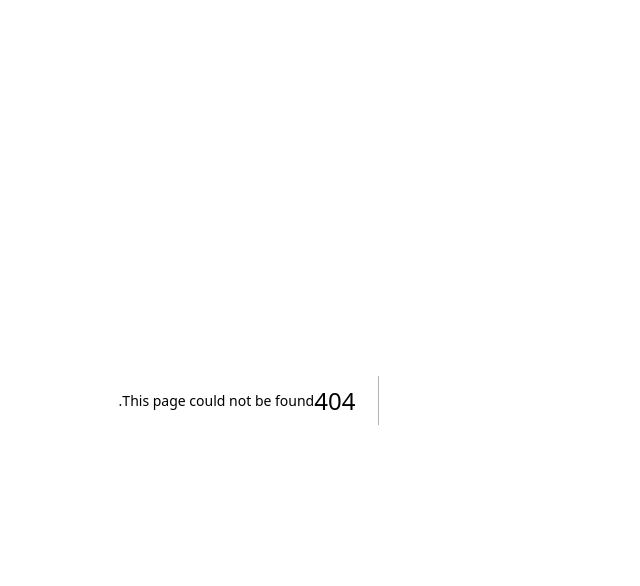
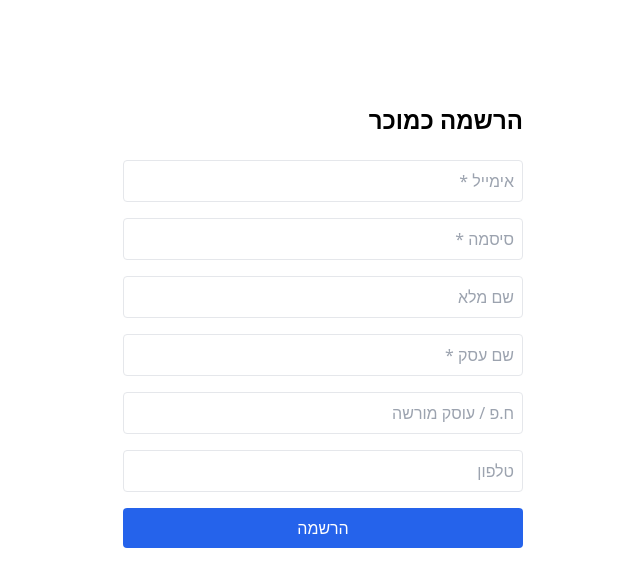
Before and after one commit to yuvalzafrir-creator/mamadlan, a Next.js app: page /seller/register in a window 1280 px wide. Before the commit this address had no page. Shown: the top 586 px of the page, without its empty margins (423-1063 px from the left). Built offline with nearby package versions, Linux system fonts and the light colour scheme.

Commit message:
feat: login page and seller registration page

```diff
--- /dev/null
+++ b/app/(auth)/login/page.tsx
@@ -0,0 +1,44 @@
+'use client'
+import { useState } from 'react'
+import { createClient } from '@/lib/supabase/client'
+import { useRouter } from 'next/navigation'
+import Link from 'next/link'
+
+export default function LoginPage() {
+  const [email, setEmail] = useState('')
+  const [password, setPassword] = useState('')
+  const [error, setError] = useState('')
+  const [loading, setLoading] = useState(false)
+  const router = useRouter()
+  const supabase = createClient()
+
+  async function handleLogin(e: React.FormEvent) {
+    e.preventDefault()
+    setLoading(true)
+    setError('')
+    const { error } = await supabase.auth.signInWithPassword({ email, password })
+    if (error) { setError(error.message); setLoading(false); return }
+    router.push('/')
+    router.refresh()
+  }
+
+  return (
+    <main className="max-w-md mx-auto mt-20 p-6" dir="rtl">
+      <h1 className="text-2xl font-bold mb-6">כניסה</h1>
+      <form onSubmit={handleLogin} className="space-y-4">
+        <input type="email" placeholder="אימייל" value={email} onChange={e => setEmail(e.target.value)}
+          className="w-full border rounded p-2" required />
+        <input type="password" placeholder="סיסמה" value={password} onChange={e => setPassword(e.target.value)}
+          className="w-full border rounded p-2" required />
+        {error && <p className="text-red-500 text-sm">{error}</p>}
+        <button type="submit" disabled={loading}
+          className="w-full bg-blue-600 text-white py-2 rounded disabled:opacity-50">
+          {loading ? 'מתחבר...' : 'כניסה'}
+        </button>
+      </form>
+      <p className="mt-4 text-center text-sm text-gray-500">
+        מוכר? <Link href="/seller/register" className="text-blue-600 underline">הרשם כאן</Link>
+      </p>
+    </main>
+  )
+}
--- /dev/null
+++ b/app/seller/register/page.tsx
@@ -0,0 +1,50 @@
+'use client'
+import { useState } from 'react'
+import { useRouter } from 'next/navigation'
+
+export default function SellerRegisterPage() {
+  const router = useRouter()
+  const [form, setForm] = useState({
+    email: '', password: '', name: '', phone: '', business_name: '', business_id: ''
+  })
+  const [error, setError] = useState('')
+  const [loading, setLoading] = useState(false)
+
+  function set(field: string) {
+    return (e: React.ChangeEvent<HTMLInputElement>) =>
+      setForm(f => ({ ...f, [field]: e.target.value }))
+  }
+
+  async function handleSubmit(e: React.FormEvent) {
+    e.preventDefault()
+    setLoading(true)
+    setError('')
+    const res = await fetch('/api/seller/register', {
+      method: 'POST',
+      headers: { 'Content-Type': 'application/json' },
+      body: JSON.stringify(form),
+    })
+    const data = await res.json()
+    if (!res.ok) { setError(data.error); setLoading(false); return }
+    router.push('/seller/onboarding')
+  }
+
+  return (
+    <main className="max-w-md mx-auto mt-20 p-6" dir="rtl">
+      <h1 className="text-2xl font-bold mb-6">הרשמה כמוכר</h1>
+      <form onSubmit={handleSubmit} className="space-y-4">
+        <input type="email" placeholder="אימייל *" onChange={set('email')} className="w-full border rounded p-2" required />
+        <input type="password" placeholder="סיסמה *" onChange={set('password')} className="w-full border rounded p-2" required />
+        <input placeholder="שם מלא" onChange={set('name')} className="w-full border rounded p-2" />
+        <input placeholder="שם עסק *" onChange={set('business_name')} className="w-full border rounded p-2" required />
+        <input placeholder="ח.פ / עוסק מורשה" onChange={set('business_id')} className="w-full border rounded p-2" />
+        <input placeholder="טלפון" onChange={set('phone')} className="w-full border rounded p-2" />
+        {error && <p className="text-red-500 text-sm">{error}</p>}
+        <button type="submit" disabled={loading}
+          className="w-full bg-blue-600 text-white py-2 rounded disabled:opacity-50">
+          {loading ? 'נרשם...' : 'הרשמה'}
+        </button>
+      </form>
+    </main>
+  )
+}
```
